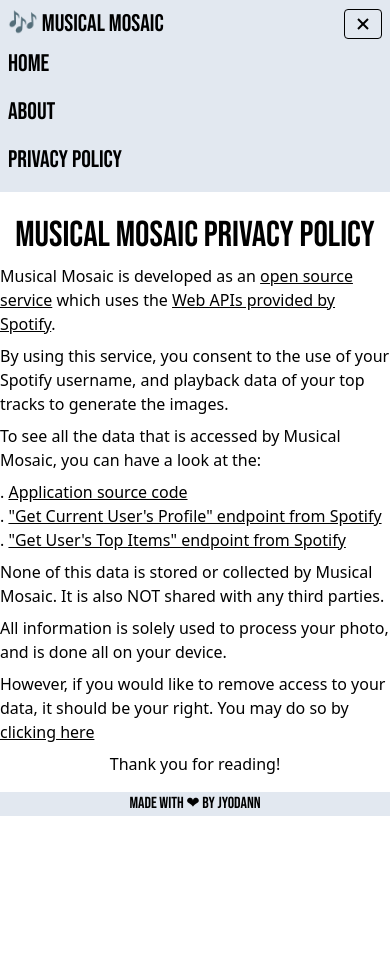
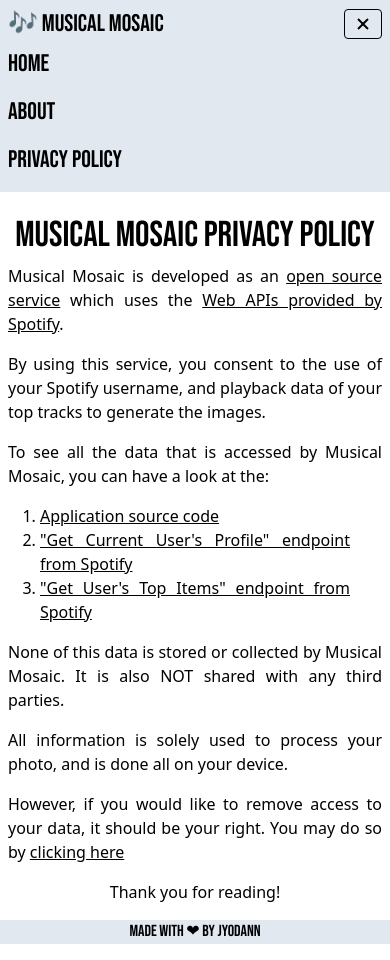
Before and after one commit to Jyodann/musical-mosaic, a SvelteKit app in the folder frontend/: page /privacy in a window 390 px wide. Before the commit the page ends 844 px from the top, so only its background shows below. Built offline with nearby package versions, Linux system fonts and the light colour scheme.

Commit message:
Updated About, Privacy and Home page to be Mobile Friendly

```diff
--- a/frontend/src/routes/+page.svelte
+++ b/frontend/src/routes/+page.svelte
@@ -9,11 +9,10 @@
 </svelte:head>
 
 
-<div class="flex flex-col place-items-center">
+<div class="flex font-bebas flex-col items-center px-2">
+    <p class="text-3xl text-center font-bold w-full">Musical Mosaic: Your Favorites. One Photo.</p>
 
-    <p class="font-bebas text-4xl pt-6">Musical Mosaic: Your Favorites, all in one photo.</p>
-    <p>Musical Mosaic creates a collage of all your favourite Spotify tracks!</p>
-    <img class="h-[32rem] object-scale-down py-2" src="jordan_mosaic.jpg" alt="Jordan's Musical Mosaic" >
+    <img class="w-96 object-scale-down py-2" src="jordan_mosaic.jpg" alt="Jordan's Musical Mosaic" >
 
     <p class="font-bebas text-2xl">Create yours here!</p>
     <button on:click={() => {
--- a/frontend/src/routes/about/+page.svelte
+++ b/frontend/src/routes/about/+page.svelte
@@ -2,7 +2,7 @@
 
 </script>
 
-<div class="flex flex-col place-items-center">
+<div class="flex flex-col place-items-center px-2 text-justify">
 
     <p class="font-bebas text-4xl pt-6">About Musical Mosaic</p>
     <p>Inspired by <a href="https://receiptify.herokuapp.com/index.html" class="underline">Receiptify</a>, Musical Mosaic is a service that creates a photo with albums that you listen to often</p>
--- a/frontend/src/routes/privacy/+page.svelte
+++ b/frontend/src/routes/privacy/+page.svelte
@@ -2,9 +2,9 @@
 
 </script>
 
-<div class="flex flex-col place-items-center gap-2">
-    <p class="font-bebas text-4xl pt-6">Musical Mosaic Privacy Policy</p>
-
+<div class="flex flex-col gap-2 px-2 items-center">
+    <p class="font-bebas text-4xl pt-6 text-center">Musical Mosaic Privacy Policy</p>
+    <div class="md:w-[32rem] text-justify flex flex-col gap-4">
         <p>Musical Mosaic is developed as an <a href="https://github.com/Jyodann/musical-mosaic" class="underline">open source service</a> which uses the <a class="underline" href="https://developer.spotify.com/documentation/web-api">Web APIs provided by Spotify</a>.</p>
 
         <p>By using this service, you consent to the use of your Spotify username, and playback data of your top tracks to generate the images.
@@ -12,18 +12,11 @@
             To see all the data that is accessed by Musical Mosaic, you can have a look at the:
         </p>
 
-            <ul class="list-decimal">
-                <li>
-                    <a class="underline" href="https://github.com/Jyodann/musical-mosaic">Application source code</a>
-                </li>
-                <li>
-                    <a class="underline" href="https://developer.spotify.com/documentation/web-api/reference/get-current-users-profile">"Get Current User's Profile" endpoint from Spotify</a>
-                </li>
-                <li>
-                    <a class="underline" href="https://developer.spotify.com/documentation/web-api/reference/get-users-top-artists-and-tracks">"Get User's Top Items" endpoint from Spotify</a>
-
-                </li>
-            </ul>
+        <ol class="list-decimal px-8">
+            <li><a class="underline block" href="https://github.com/Jyodann/musical-mosaic">Application source code</a></li>
+            <li><a class="underline block" href="https://developer.spotify.com/documentation/web-api/reference/get-current-users-profile">"Get Current User's Profile" endpoint from Spotify</a> </li>
+            <li><a class="underline block" href="https://developer.spotify.com/documentation/web-api/reference/get-users-top-artists-and-tracks">"Get User's Top Items" endpoint from Spotify</a> </li>
+        </ol>
 
         <p>None of this data is stored or collected by Musical Mosaic. It is also NOT shared with any third parties.</p>
         <p> All information is solely used to process your photo, and is done all on your device.</p>
@@ -31,7 +24,9 @@
         <p>
            However, if you would like to remove access to your data, it should be your right. You may do so by <a href="https://www.spotify.com/us/account/apps/" class="underline">clicking here</a>
         </p>
-    <p>Thank you for reading!</p>
+        <p class="text-center">Thank you for reading!</p>
+    </div>
+
 
 
 </div>
```
Lines whose indentation alone changed are shown as unchanged.
